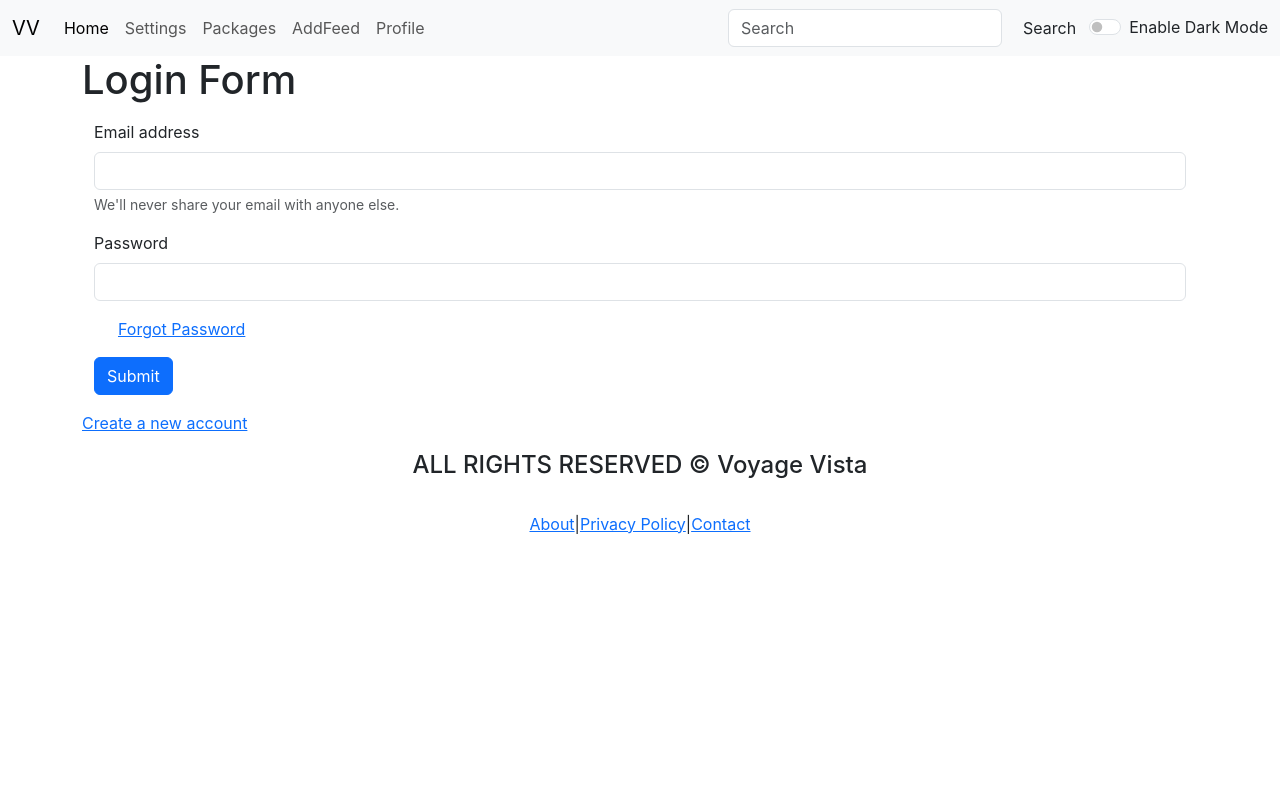
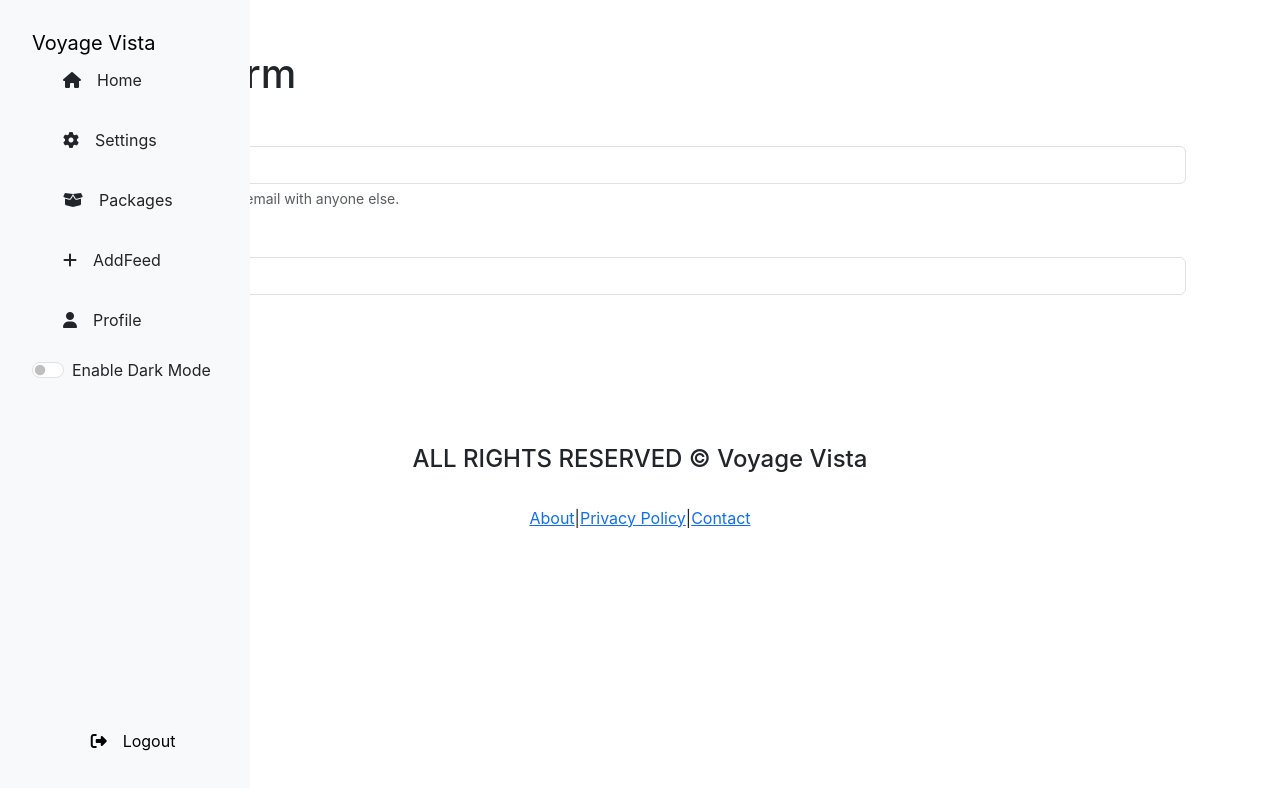
Before and after one commit to shadoweminence/VoyageVista, a React (Create React App) app: page / in a window 1280 px wide. Shown: the top 788 px of the page. Built offline with nearby package versions, Linux system fonts and the light colour scheme.

Commit message:
navbar sidema vayo

```diff
--- a/src/App.js
+++ b/src/App.js
@@ -1,23 +1,20 @@
-import './App.css';
-import Alert from './components/Layouts/Alert';
+import "./App.css";
+import Alert from "./components/Layouts/Alert";
 import Login from "./components/Pages/Login";
 import Register from "./components/Pages/Register";
 import Navbar from "./components/Layouts/Navbar";
-import Footer from './components/Layouts/Footer';
+import Footer from "./components/Layouts/Footer";
 import Settings from "./components/Pages/Settings";
 import Packages from "./components/Pages/Packages";
 import AddFeed from "./components/Pages/AddFeed";
 import Home from "./components/Pages/Home";
-import React, { useState } from 'react';
-import {
-  BrowserRouter as Router,
-  Routes,
-  Route,
-} from "react-router-dom";
-import TourpackState from './context/tourpack/TourpackState';
-import Profile from './components/Pages/Profile';
-import AddPackage from './components/Admin/AddPackage';
-
+import React, { useState } from "react";
+import { BrowserRouter as Router, Routes, Route } from "react-router-dom";
+import TourpackState from "./context/tourpack/TourpackState";
+import Profile from "./components/Pages/Profile";
+import AddPackage from "./components/Admin/AddPackage";
+import AlertProvider from "./context/Alert/AlertProvider";
+import Search from "./components/Pages/Search";
 
 function App() {
   const [mode, setMode] = useState("light");
@@ -26,7 +23,7 @@ function App() {
   const showAlert = (message, type) => {
     setAlert({
       msg: message,
-      type: type
+      type: type,
     });
     setTimeout(() => {
       setAlert(null);
@@ -49,31 +46,30 @@ function App() {
 
   return (
     <>
-
+      <AlertProvider>
         <TourpackState>
           <Router>
-        <Navbar title="VV" mode={mode} toggleMode={toggleMode} />
+            <Navbar title="Voyage Vista" mode={mode} toggleMode={toggleMode} />
             <Alert alert={alert} />
             <div className="container">
-
               <Routes>
-            <Route path="/" element={<Login showAlert={showAlert} />} />
+                <Route path="/" element={<Login />} />
                 <Route path="/Pages/Home" element={<Home />} />
+                <Route path="/Pages/search" element={<Search />} />
                 <Route path="/Pages/settings" element={<Settings />} />
                 <Route path="/Pages/packages" element={<Packages />} />
                 <Route path="/Pages/addFeed" element={<AddFeed />} />
-            <Route path="/Pages/Profile" element={<Profile/>} />
-            <Route path="/Pages/register" element={<Register showAlert={showAlert} />} />
+                <Route path="/Pages/Profile" element={<Profile />} />
+                <Route path="/Pages/register" element={<Register />} />
 
-            <Route path="/Admin/AddPackage" element={<AddPackage/>} />
+                <Route path="/Admin/AddPackage" element={<AddPackage />} />
               </Routes>
-          <Footer/>
+              <Footer />
             </div>
-
           </Router>
         </TourpackState>
+      </AlertProvider>
     </>
-
   );
 }
 
--- a/src/components/Admin/AddPackage.js
+++ b/src/components/Admin/AddPackage.js
@@ -4,7 +4,7 @@ import {Helmet} from "react-helmet";
 import tourpackContext from '../../context/tourpack/tourContext';
 import { EditPack } from '../Layouts/Tourpack';
 
-const AdminPackage = () => {
+const AdminPackage = (props) => {
 
 
 
--- a/src/components/Layouts/Navbar.js
+++ b/src/components/Layouts/Navbar.js
@@ -1,49 +1,149 @@
-import React from 'react'
-import { Link, useLocation } from 'react-router-dom'
+import React from "react";
+import { Link, useLocation } from "react-router-dom";
 
 export default function Navbar(props) {
   let location = useLocation();
 
+  // Helper function to determine if a link is active
+  const isActive = (path) => location.pathname === path;
+
+  // Handler for logout
+  const handleLogout = () => {
+    // Implement your logout logic here, such as clearing user data and redirecting
+    console.log("User logged out");
+    // Example: props.onLogout() or redirect to login page
+  };
+
   return (
-    <div>
-      <nav className={`navbar navbar-expand-lg navbar-${props.mode === 'dark' ? 'dark' : 'light'} bg-${props.mode}`}>
+    <div
+      className={`sidebar bg-${props.mode}`}
+      style={{
+        height: "100vh",
+        width: "250px",
+        position: "fixed",
+        padding: "20px",
+        display: "flex",
+        flexDirection: "column",
+        justifyContent: "space-between",
+      }}
+    >
+      <nav
+        className={`navbar navbar-expand-lg navbar-${
+          props.mode === "dark" ? "dark" : "light"
+        } bg-${props.mode}`}
+      >
+        <ul className="nav flex-column">
           <div className="container-fluid">
-    <Link className="navbar-brand" to="/">{props.title}</Link>
-    <button className="navbar-toggler" type="button" data-bs-toggle="collapse" data-bs-target="#navbarSupportedContent" aria-controls="navbarSupportedContent" aria-expanded="false" aria-label="Toggle navigation">
-      <span className="navbar-toggler-icon"></span>
-    </button>
-    <ul className="navbar-nav me-auto mb-2 mb-lg-0">
-          <li className="nav-item">
-            <Link className={`nav-link ${location.pathname==="/"?"active":""}`} aria-current="page" to="/Pages/Home">Home</Link>
-          </li>
-          <li className="nav-item">
-            <Link className={`nav-link ${location.pathname==="/settings"?"active":""}`} to="/Pages/settings">Settings</Link>
-          </li>
-          <li className="nav-item">
-            <Link className={`nav-link ${location.pathname==="/search"?"active":""}`} to="/Pages/Packages">Packages</Link>
-          </li>
-          <li className="nav-item">
-            <Link className={`nav-link ${location.pathname==="/addFeed"?"active":""}`} to="/Pages/addFeed">AddFeed</Link>
+            <Link
+              className="navbar-brand"
+              to="/"
+              style={{ marginBottom: "20px" }}
+            >
+              {props.title}
+            </Link>
+
+            <li className={`nav-item mb-3`}>
+              <Link
+                className={`nav-link ${
+                  isActive("/Pages/Home") ? "active" : ""
+                }`}
+                aria-current="page"
+                to="/Pages/Home"
+                style={{ padding: "10px 15px" }}
+              >
+                <i class="fa-solid fa-house mx-3"></i>
+                Home
+              </Link>
             </li>
 
-          <li className="nav-item">
-            <Link className={`nav-link ${location.pathname==="/addFeed"?"active":""}`} to="/Pages/Profile">Profile</Link>
+            <li className={`nav-item mb-3`}>
+              <Link
+                className={`nav-link ${
+                  isActive("/Pages/Settings") ? "active" : ""
+                }`}
+                to="/Pages/Settings"
+                style={{ padding: "10px 15px" }}
+              >
+                <i class="fa-solid fa-gear mx-3"></i>
+                Settings
+              </Link>
             </li>
 
-        </ul>
+            <li className={`nav-item mb-3`}>
+              <Link
+                className={`nav-link ${
+                  isActive("/Pages/Packages") ? "active" : ""
+                }`}
+                to="/Pages/Packages"
+                style={{ padding: "10px 15px" }}
+              >
+                <i class="fa-solid fa-box-open mx-3"></i>
+                Packages
+              </Link>
+            </li>
 
+            <li className={`nav-item mb-3`}>
+              <Link
+                className={`nav-link ${
+                  isActive("/Pages/addFeed") ? "active" : ""
+                }`}
+                to="/Pages/addFeed"
+                style={{ padding: "10px 15px" }}
+              >
+                <i class="fa-solid fa-plus mx-3"></i>
+                AddFeed
+              </Link>
+            </li>
 
-      <form className="d-flex" role="search">
-        <input className="form-control me-2" type="search" placeholder="Search" aria-label="Search"/>
-        <button className="btn btn-outline" type="submit">Search</button>
-      </form>
-      <div className={`form-check form-switch text-${props.mode === 'light'? 'dark': 'light'}`}>
-  <input className="form-check-input" type="checkbox" role="switch" id="flexSwitchCheckDefault" onClick={props.toggleMode}/>
-  <label className="form-check-label" htmlFor="flexSwitchCheckDefault" >Enable Dark Mode</label>
+            <li className={`nav-item mb-3`}>
+              <Link
+                className={`nav-link ${
+                  isActive("/Pages/Profile") ? "active" : ""
+                }`}
+                to="/Pages/Profile"
+                style={{ padding: "10px 15px" }}
+              >
+                <i class="fa-solid fa-user mx-3"></i>
+                Profile
+              </Link>
+            </li>
+
+            <div
+              className={`form-check form-switch mt-3 text-${
+                props.mode === "light" ? "dark" : "light"
+              }`}
+            >
+              <input
+                className="form-check-input"
+                type="checkbox"
+                role="switch"
+                id="flexSwitchCheckDefault"
+                onClick={props.toggleMode}
+              />
+              <label
+                className="form-check-label"
+                htmlFor="flexSwitchCheckDefault"
+              >
+                Enable Dark Mode
+              </label>
             </div>
           </div>
+        </ul>
+      </nav>
 
-</nav>
+      {/* Logout Button */}
+      <div className="mt-auto">
+        <button
+          className={`btn btn-${
+            props.mode === "dark" ? "dark" : "light"
+          } w-100`}
+          onClick={handleLogout}
+          style={{ marginTop: "auto", marginBottom: "20px" }}
+        >
+          <i class="fa-solid fa-right-from-bracket mx-3"></i>
+          Logout
+        </button>
       </div>
-  )
+    </div>
+  );
 }
--- /dev/null
+++ b/src/components/Pages/Search.js
@@ -0,0 +1,5 @@
+import React from "react";
+
+export default function Search() {
+  return <div></div>;
+}
--- /dev/null
+++ b/src/context/Alert/AlertProvider.js
@@ -0,0 +1,23 @@
+import React, {useState} from "react";
+import AlertContext from "./alertContext";
+
+
+
+const AlertProvider = ({children})=>{
+    const [alert, setAlert] = useState(null);
+
+
+   const showAlert = (msg,type)=>{
+    setAlert({msg,type});
+    setTimeout(()=>{
+        setAlert(null);
+    },3000);
+   };
+
+return(
+    <AlertContext.Provider value={{alert,showAlert}} >
+        {children}
+    </AlertContext.Provider>
+)
+}
+export default AlertProvider;
--- /dev/null
+++ b/src/context/Alert/alertContext.js
@@ -0,0 +1,5 @@
+import { createContext } from "react";
+
+const AlertContext = createContext();
+
+export default AlertContext;
--- a/src/index.css
+++ b/src/index.css
@@ -11,3 +11,29 @@ code {
   font-family: source-code-pro, Menlo, Monaco, Consolas, 'Courier New',
     monospace;
 }
+
+
+/* for navbar */
+/* General Link Styles */
+.nav-link {
+  color: inherit; /* Use the color set by the parent or theme */
+  text-decoration: none; /* Remove underline */
+}
+
+/* Active Link Styles */
+.nav-link.active {
+  font-weight: bold; /* Highlight active link */
+  border-radius: 4px; /* Add some border radius */
+}
+
+/* Light Theme Styles */
+.bg-light .nav-link.active {
+  background-color: #000407; /* Light mode active link color */
+  color: #ffffff; /* Light mode text color for active link */
+}
+
+/* Dark Theme Styles */
+.bg-dark .nav-link.active {
+  background-color: #343a40; /* Dark mode active link color */
+  color: #ffffff; /* Dark mode text color for active link */
+}
```
Also changed, not shown: src/components/Layouts/Alert.js (+19 -8 lines), src/components/Layouts/Tourpack.js (+8 -2 lines), src/components/Pages/Login.js (+6 -4 lines), src/components/Pages/Register.js (+6 -5 lines), src/context/tourpack/TourpackState.js (+13 -7 lines), 1 other file (tests, documents, lock files or other folders). Lines whose indentation alone changed are shown as unchanged.
